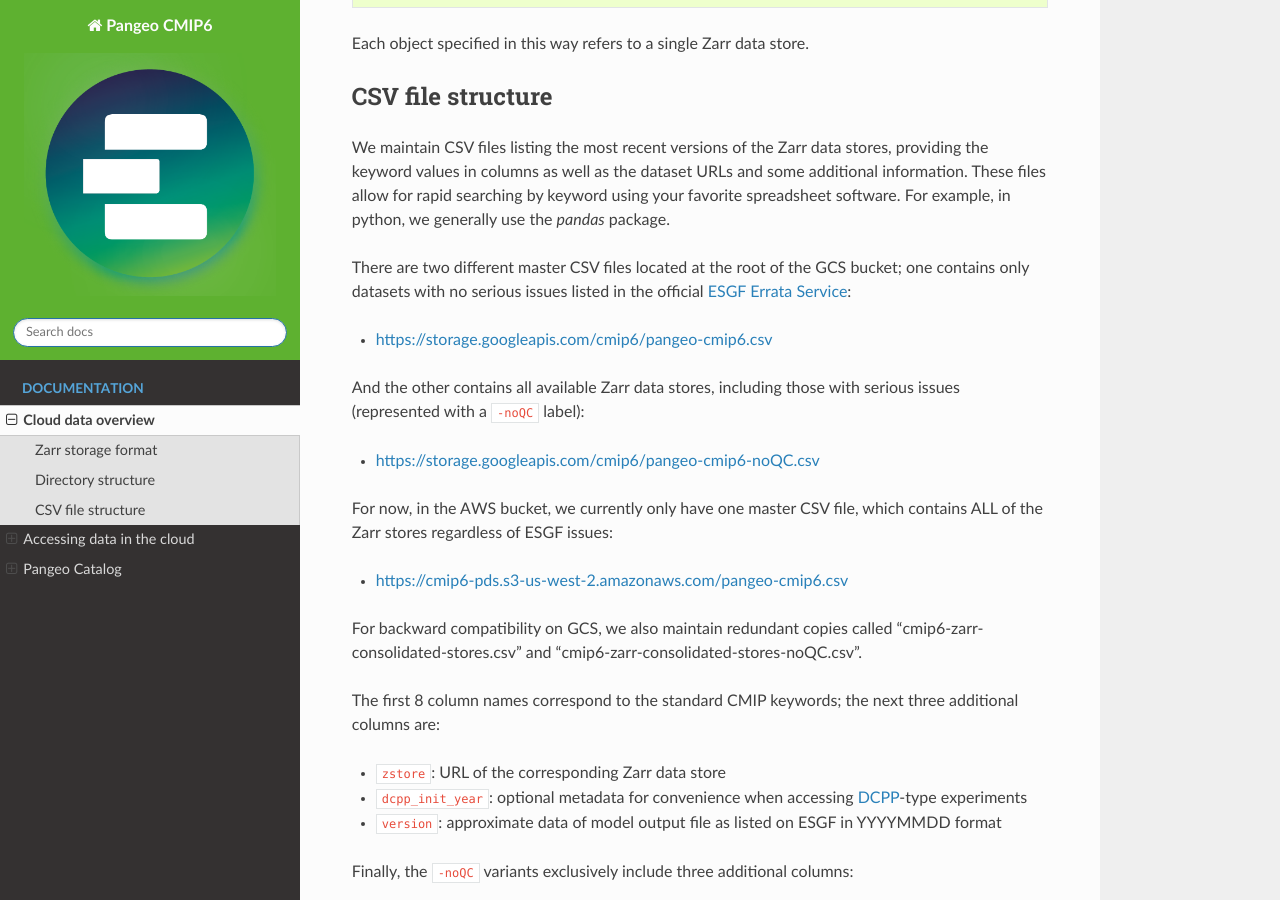
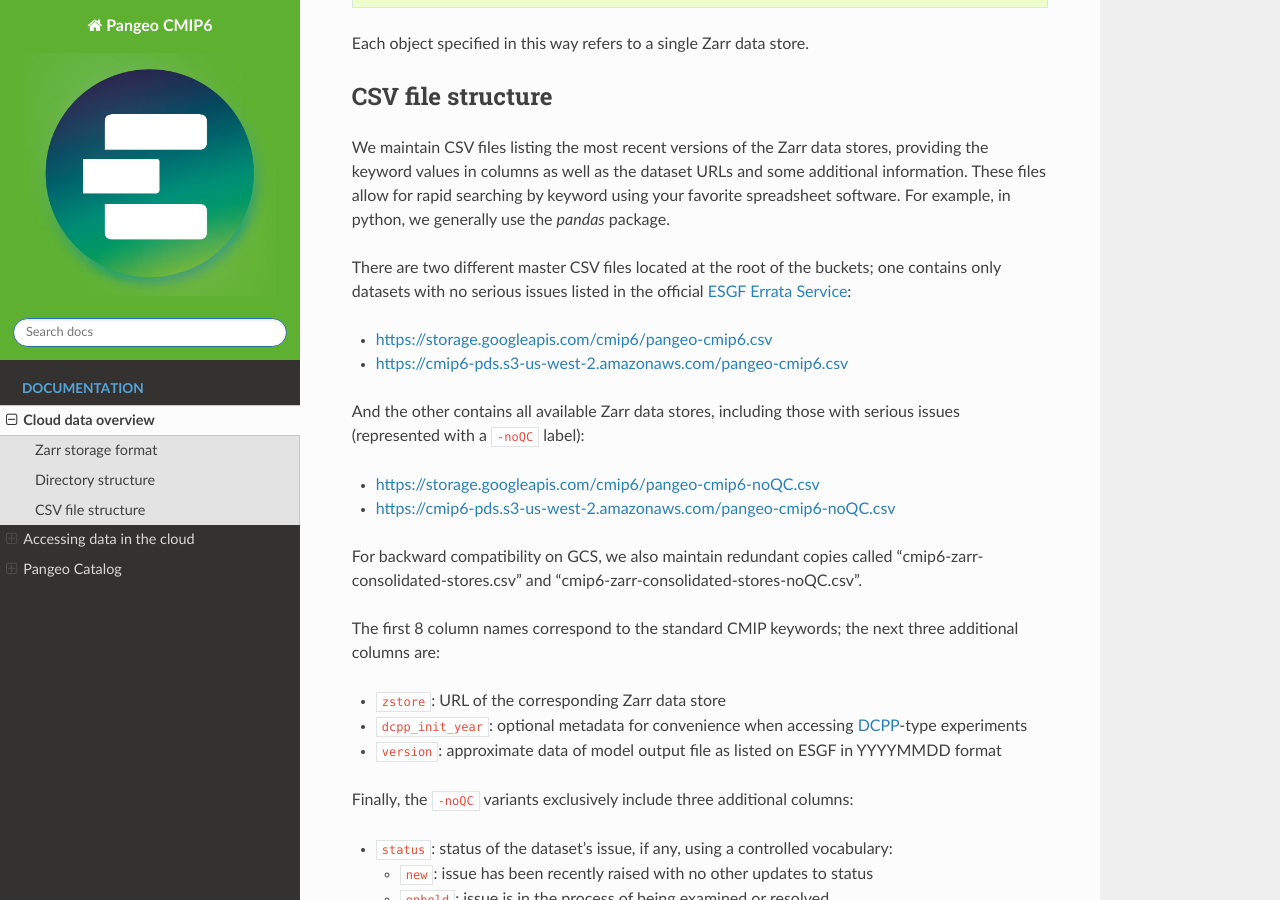
Before and after one commit to pangeo-data/pangeo-cmip6-cloud, a Sphinx documentation site: the page built from docs/overview.rst, in a window 1280 px wide and 900 px high, scrolled down 1452 px. Built offline with Sphinx 7.4.7 and the Read the Docs theme 2.0.0, drawn with Linux system fonts in a browser that asks for light colours.

Commit message:
Update overview.rst
now we have both versions of the AWS S3 catalog - so updated the text

```diff
--- a/docs/overview.rst
+++ b/docs/overview.rst
@@ -48,18 +48,15 @@ CSV file structure
 ------------------
 We maintain CSV files listing the most recent versions of the Zarr data stores, providing the keyword values in columns as well as the dataset URLs and some additional information.  These files allow for rapid searching by keyword using your favorite spreadsheet software.  For example, in python, we generally use the `pandas` package.
 
-There are two different master CSV files located at the root of the GCS bucket; one contains only datasets with no serious issues listed in the official `ESGF Errata Service <https://errata.es-doc.org/static/index.html>`_:
+There are two different master CSV files located at the root of the buckets; one contains only datasets with no serious issues listed in the official `ESGF Errata Service <https://errata.es-doc.org/static/index.html>`_:
 
 - https://storage.googleapis.com/cmip6/pangeo-cmip6.csv
+- https://cmip6-pds.s3-us-west-2.amazonaws.com/pangeo-cmip6.csv
 
 And the other contains all available Zarr data stores, including those with serious issues (represented with a ``-noQC`` label):
 
 - https://storage.googleapis.com/cmip6/pangeo-cmip6-noQC.csv
-
-For now, in the AWS bucket, we currently only have one master CSV file, which contains ALL of the Zarr stores regardless of ESGF issues:
-
-- https://cmip6-pds.s3-us-west-2.amazonaws.com/pangeo-cmip6.csv
-
+- https://cmip6-pds.s3-us-west-2.amazonaws.com/pangeo-cmip6-noQC.csv
 
 For backward compatibility on GCS, we also maintain redundant copies called "cmip6-zarr-consolidated-stores.csv" and "cmip6-zarr-consolidated-stores-noQC.csv".
 
```
